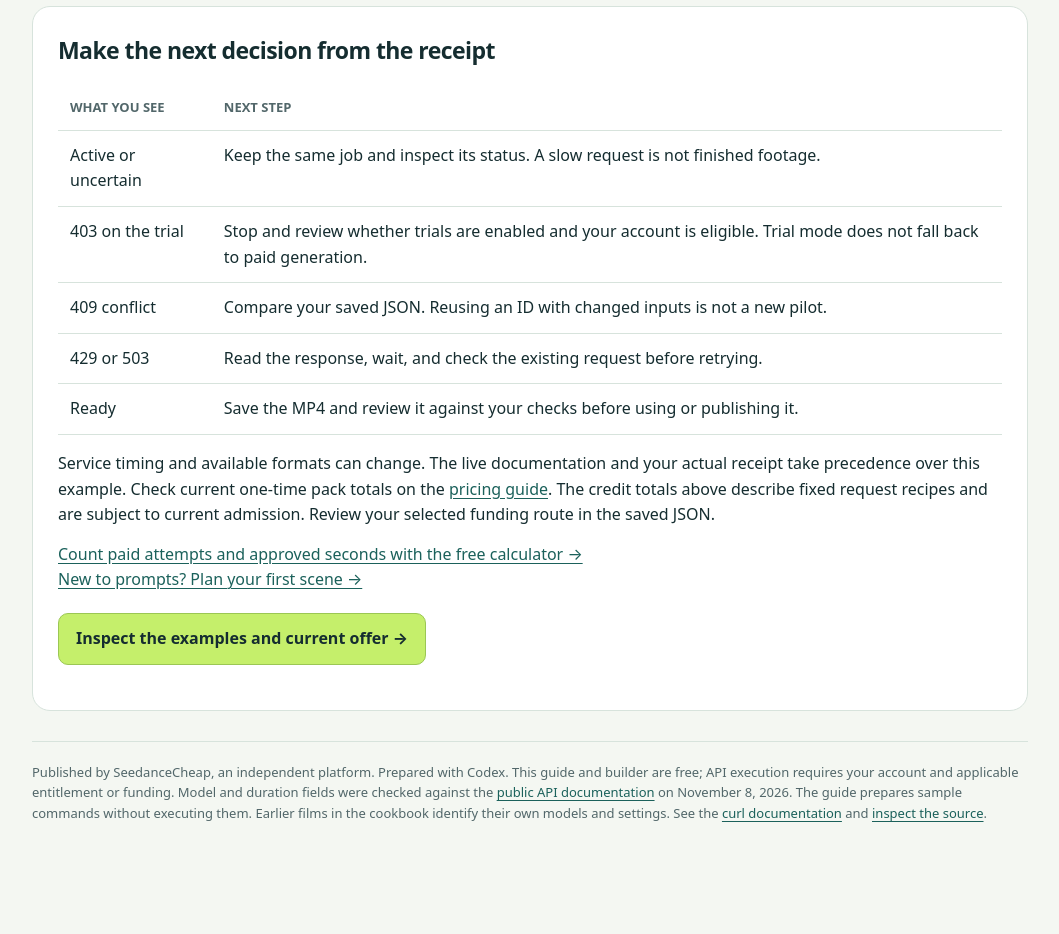
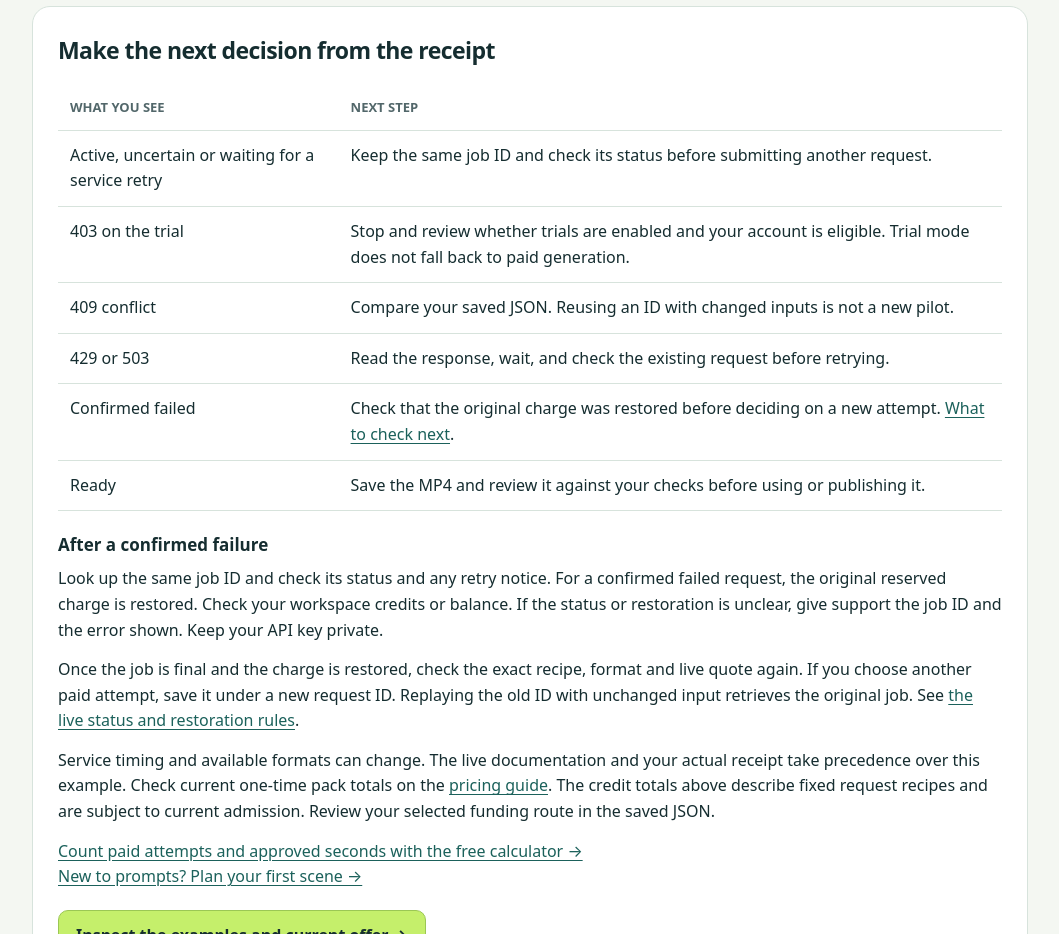
Before and after one commit to pesoszpesosz/seedancecheap-video-cookbook, a website: page docs/api-request.html in a window 1280 px wide. Shown: the part 3740-4674 px from the top of the page, without its empty margins (110-1169 px from the left). Before the commit the page ends 4612 px from the top, so only its background shows below. Drawn offline with Linux system fonts and the light colour scheme.

Commit message:
Explain what to check after a restored video charge

```diff
--- a/docs/api-request.html
+++ b/docs/api-request.html
@@ -127,12 +127,16 @@
     <section class="card" aria-labelledby="decisions-heading">
       <h2 id="decisions-heading">Make the next decision from the receipt</h2>
       <table><thead><tr><th>What you see</th><th>Next step</th></tr></thead><tbody>
-        <tr><td>Active or uncertain</td><td>Keep the same job and inspect its status. A slow request is not finished footage.</td></tr>
+        <tr><td>Active, uncertain or waiting for a service retry</td><td>Keep the same job ID and check its status before submitting another request.</td></tr>
         <tr><td>403 on the trial</td><td>Stop and review whether trials are enabled and your account is eligible. Trial mode does not fall back to paid generation.</td></tr>
         <tr><td>409 conflict</td><td>Compare your saved JSON. Reusing an ID with changed inputs is not a new pilot.</td></tr>
         <tr><td>429 or 503</td><td>Read the response, wait, and check the existing request before retrying.</td></tr>
+        <tr><td>Confirmed failed</td><td>Check that the original charge was restored before deciding on a new attempt. <a href="#restored-charge">What to check next</a>.</td></tr>
         <tr><td>Ready</td><td>Save the MP4 and review it against your checks before using or publishing it.</td></tr>
       </tbody></table>
+      <h3 id="restored-charge">After a confirmed failure</h3>
+      <p>Look up the same job ID and check its status and any retry notice. For a confirmed failed request, the original reserved charge is restored. Check your workspace credits or balance. If the status or restoration is unclear, give support the job ID and the error shown. Keep your API key private.</p>
+      <p>Once the job is final and the charge is restored, check the exact recipe, format and live quote again. If you choose another paid attempt, save it under a new request ID. Replaying the old ID with unchanged input retrieves the original job. See <a data-site-link href="https://seedancecheap.com/api?utm_source=other&amp;utm_medium=cookbook&amp;utm_campaign=api_request_guide&amp;utm_content=restored_charge#status">the live status and restoration rules</a>.</p>
       <p>Service timing and available formats can change. The live documentation and your actual receipt take precedence over this example. Check current one-time pack totals on the <a data-site-link href="https://seedancecheap.com/price-guide?utm_source=other&amp;utm_medium=cookbook&amp;utm_campaign=api_request_guide&amp;utm_content=pricing">pricing guide</a>. The credit totals above describe fixed request recipes and are subject to current admission. Review your selected funding route in the saved JSON.</p>
       <p><a data-companion-link href="./">Count paid attempts and approved seconds with the free calculator →</a><br><a data-companion-link href="./first-scene.html">New to prompts? Plan your first scene →</a></p>
       <div class="actions"><a class="button" data-site-link href="https://seedancecheap.com/?utm_source=other&amp;utm_medium=cookbook&amp;utm_campaign=api_request_guide&amp;utm_content=closing_offer">Inspect the examples and current offer →</a></div>
```
